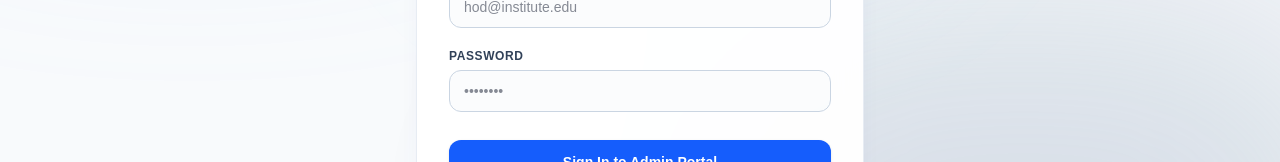
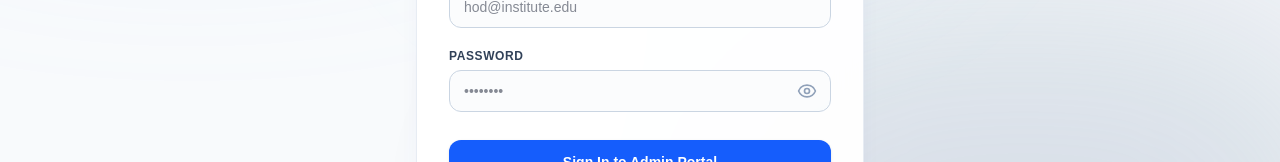
Before and after one commit to Bhardwajjyash/BPIT_Portal, a Next.js app: page /admin/login in a window 1280 px wide. Shown: the part 419-581 px from the top of the page. Built offline with nearby package versions, Linux system fonts and the light colour scheme; no server answers.

Commit message:
changed login page

```diff
--- a/src/app/actions.js
+++ b/src/app/actions.js
@@ -16,7 +16,7 @@ export async function loginUser(prevState,formData) {
   const student = await prisma.student.findUnique({ where: { email } });
 
   if (!student || student.passwordHash !== password) {
-    return { error: "Invalid email or password. Please contact Developer." };
+    return { error: "Invalid email or password." };
   }
 
   const cookieStore = await cookies();
@@ -39,7 +39,7 @@ export async function loginFaculty(prevState,formData) {
   const faculty = await prisma.faculty.findUnique({ where: { email } });
 
   if (!faculty || faculty.passwordHash !== password) {
-    return { error: "Invalid email or password. Please contact Developer." };
+    return { error: "Invalid email or password." };
   }
 
   const cookieStore = await cookies();
@@ -695,7 +695,7 @@ export async function loginAdmin(prevState,formData) {
   const admin = await prisma.admin.findUnique({ where: { email } });
 
   if (!admin || admin.passwordHash !== password) {
-    return { error: "Invalid email or password. Please contact Developer." };
+    return { error: "Invalid email or password." };
   }
 
   const cookieStore = await cookies();
--- a/src/app/admin/login/page.js
+++ b/src/app/admin/login/page.js
@@ -1,40 +1,28 @@
 "use client";
-import { useActionState } from "react";
+import { useActionState, useState } from "react";
 import Image from "next/image";
 import Link from "next/link";
 import { loginAdmin } from "@/app/actions";
-import { AlertCircle } from "lucide-react";
+import { AlertCircle, Eye, EyeOff } from "lucide-react";
 
 export default function AdminLoginPage() {
   const [state, formAction, isPending] = useActionState(loginAdmin, null);
+  const [showPassword, setShowPassword] = useState(false); // ✅ Added state for password
 
   return (
     <div className="relative min-h-screen flex flex-col justify-center items-center p-4 sm:p-6 lg:p-8 bg-slate-50 overflow-hidden">
 
-      {/* --- BACKGROUND DECORATIVE ELEMENTS --- */}
       <div className="absolute inset-0 z-0 pointer-events-none overflow-hidden">
-        {/* Top left blue glow */}
         <div className="absolute -top-[20%] -left-[10%] w-[50%] h-[50%] rounded-full bg-blue-300/30 blur-[120px]" />
-        {/* Bottom right slate glow */}
         <div className="absolute top-[50%] -right-[10%] w-[60%] h-[60%] rounded-full bg-slate-400/30 blur-[120px]" />
-        {/* Center top cyan glow */}
         <div className="absolute top-[10%] left-[40%] w-[30%] h-[30%] rounded-full bg-cyan-200/40 blur-[100px]" />
       </div>
 
-      {/* --- MAIN CONTENT (Elevated above background) --- */}
       <div className="relative z-10 flex flex-col items-center w-full max-w-md mx-auto">
 
-        {/* Branding Header */}
         <div className="flex flex-col items-center text-center mb-8">
           <div className="relative mb-4 w-34 h-14 rounded-xl overflow-hidden bg-white/80 backdrop-blur-sm border border-slate-200/60 shadow-sm flex items-center justify-center p-1 flex-shrink-0">
-            <Image
-              src="/logo1.jpeg"
-              alt="BPIT Logo"
-              fill
-              sizes="(max-width: 768px) 100vw, 150px"
-              className="object-contain p-1"
-              priority
-            />
+            <Image src="/logo1.jpeg" alt="BPIT Logo" fill sizes="(max-width: 768px) 100vw, 150px" className="object-contain p-1" priority />
           </div>
           <h1 className="text-3xl font-extrabold text-slate-900 tracking-tight drop-shadow-sm">
             HOD / Admin Portal
@@ -44,9 +32,7 @@ export default function AdminLoginPage() {
           </p>
         </div>
 
-        {/* Login Card */}
         <div className="bg-white/95 backdrop-blur-md rounded-2xl shadow-xl shadow-blue-900/5 border border-slate-200/80 w-full overflow-hidden">
-          {/* Subtle decorative gradient line */}
           <div className="h-1.5 bg-gradient-to-r from-blue-600 via-cyan-500 to-blue-600 w-full" />
 
           <div className="p-6 sm:p-8">
@@ -55,7 +41,6 @@ export default function AdminLoginPage() {
               <p className="text-slate-500 text-sm font-medium mt-1">Manage institute and faculty settings</p>
             </div>
 
-            {/* ✅ Error Box Moved Here: Above the form inputs */}
             {state?.error && (
               <div className="mb-6 p-3 bg-rose-50 border border-rose-200 text-rose-700 text-sm font-bold rounded-xl flex items-center gap-2 shadow-sm animate-in fade-in slide-in-from-top-2">
                 <AlertCircle className="w-5 h-5 shrink-0" />
@@ -63,7 +48,6 @@ export default function AdminLoginPage() {
               </div>
             )}
 
-            {/* ✅ EXACTLY ONE FORM TAG connected to formAction */}
             <form action={formAction} className="space-y-5">
               <div>
                 <label className="block text-xs font-bold uppercase tracking-wider text-slate-700 mb-1.5">
@@ -82,16 +66,26 @@ export default function AdminLoginPage() {
                 <label className="block text-xs font-bold uppercase tracking-wider text-slate-700 mb-1.5">
                   Password
                 </label>
-                <input
-                  type="password"
-                  name="password"
-                  required
-                  className="w-full px-3.5 py-2.5 text-slate-900 bg-slate-50/50 border border-slate-300 rounded-xl focus:bg-white focus:ring-2 focus:ring-blue-500 focus:border-blue-500 outline-none transition-all text-sm font-medium hover:border-slate-400"
-                  placeholder="••••••••"
-                />
+                {/* ✅ Added relative wrapper and toggle button */}
+                <div className="relative">
+                  <input
+                    type={showPassword ? "text" : "password"}
+                    name="password"
+                    required
+                    className="w-full px-3.5 py-2.5 pr-12 text-slate-900 bg-slate-50/50 border border-slate-300 rounded-xl focus:bg-white focus:ring-2 focus:ring-blue-500 focus:border-blue-500 outline-none transition-all text-sm font-medium hover:border-slate-400"
+                    placeholder="••••••••"
+                  />
+                  <button
+                    type="button"
+                    onClick={() => setShowPassword(!showPassword)}
+                    className="absolute inset-y-0 right-0 flex items-center pr-3.5 text-slate-400 hover:text-slate-600 transition-colors focus:outline-none"
+                    tabIndex="-1"
+                  >
+                    {showPassword ? <EyeOff className="w-5 h-5" /> : <Eye className="w-5 h-5" />}
+                  </button>
+                </div>
               </div>
 
-              {/* Added disabled states while loading */}
               <button
                 type="submit"
                 disabled={isPending}
@@ -101,18 +95,13 @@ export default function AdminLoginPage() {
               </button>
             </form>
 
-            {/* Optional Redirect Link */}
             <div className="mt-6 pt-5 border-t border-slate-100 text-center">
-              <Link
-                href="/login"
-                className="text-sm font-bold text-slate-500 hover:text-slate-900 transition-colors"
-              >
+              <Link href="/login" className="text-sm font-bold text-slate-500 hover:text-slate-900 transition-colors">
                 &larr; Back to Student Login
               </Link>
             </div>
           </div>
         </div>
-
       </div>
     </div>
   );
--- a/src/app/faculty/login/page.js
+++ b/src/app/faculty/login/page.js
@@ -1,40 +1,28 @@
 "use client";
-import { useActionState } from "react";
+import { useActionState, useState } from "react";
 import Image from "next/image";
 import Link from "next/link";
 import { loginFaculty } from "@/app/actions";
-import { AlertCircle } from "lucide-react";
+import { AlertCircle, Eye, EyeOff } from "lucide-react";
 
 export default function FacultyLoginPage() {
   const [state, formAction, isPending] = useActionState(loginFaculty, null);
+  const [showPassword, setShowPassword] = useState(false); // ✅ Added state for password
 
   return (
     <div className="relative min-h-screen flex flex-col justify-center items-center p-4 sm:p-6 lg:p-8 bg-slate-50 overflow-hidden">
 
-      {/* --- BACKGROUND DECORATIVE ELEMENTS --- */}
       <div className="absolute inset-0 z-0 pointer-events-none overflow-hidden">
-        {/* Top left purple glow */}
         <div className="absolute -top-[20%] -left-[10%] w-[50%] h-[50%] rounded-full bg-purple-300/30 blur-[120px]" />
-        {/* Bottom right indigo/fuchsia glow */}
         <div className="absolute top-[50%] -right-[10%] w-[60%] h-[60%] rounded-full bg-indigo-300/30 blur-[120px]" />
-        {/* Center top violet glow */}
         <div className="absolute top-[10%] left-[40%] w-[30%] h-[30%] rounded-full bg-violet-200/40 blur-[100px]" />
       </div>
 
-      {/* --- MAIN CONTENT (Elevated above background) --- */}
       <div className="relative z-10 flex flex-col items-center w-full max-w-md mx-auto">
 
-        {/* Branding Header */}
         <div className="flex flex-col items-center text-center mb-8">
           <div className="relative mb-4 w-34 h-14 rounded-xl overflow-hidden bg-white/80 backdrop-blur-sm border border-slate-200/60 shadow-sm flex items-center justify-center p-1 flex-shrink-0">
-            <Image
-              src="/logo1.jpeg"
-              alt="BPIT Logo"
-              fill
-              sizes="(max-width: 768px) 100vw, 150px"
-              className="object-contain p-1"
-              priority
-            />
+            <Image src="/logo1.jpeg" alt="BPIT Logo" fill sizes="(max-width: 768px) 100vw, 150px" className="object-contain p-1" priority />
           </div>
           <h1 className="text-3xl font-extrabold text-slate-900 tracking-tight drop-shadow-sm">
             Faculty & Mentor Portal
@@ -44,9 +32,7 @@ export default function FacultyLoginPage() {
           </p>
         </div>
 
-        {/* Login Card */}
         <div className="bg-white/95 backdrop-blur-md rounded-2xl shadow-xl shadow-purple-900/5 border border-slate-200/80 w-full overflow-hidden">
-          {/* Subtle decorative gradient line */}
           <div className="h-1.5 bg-gradient-to-r from-purple-600 via-fuchsia-500 to-indigo-600 w-full" />
 
           <div className="p-6 sm:p-8">
@@ -55,7 +41,6 @@ export default function FacultyLoginPage() {
               <p className="text-slate-500 text-sm font-medium mt-1">Review and verify student achievements</p>
             </div>
 
-            {/* ✅ Error Box Moved Here: Above the form inputs */}
             {state?.error && (
               <div className="mb-6 p-3 bg-rose-50 border border-rose-200 text-rose-700 text-sm font-bold rounded-xl flex items-center gap-2 shadow-sm animate-in fade-in slide-in-from-top-2">
                 <AlertCircle className="w-5 h-5 shrink-0" />
@@ -63,7 +48,6 @@ export default function FacultyLoginPage() {
               </div>
             )}
 
-            {/* ✅ EXACTLY ONE FORM TAG connected to formAction */}
             <form action={formAction} className="space-y-5">
               <div>
                 <label className="block text-xs font-bold uppercase tracking-wider text-slate-700 mb-1.5">
@@ -82,16 +66,26 @@ export default function FacultyLoginPage() {
                 <label className="block text-xs font-bold uppercase tracking-wider text-slate-700 mb-1.5">
                   Password
                 </label>
-                <input
-                  type="password"
-                  name="password"
-                  required
-                  className="w-full px-3.5 py-2.5 text-slate-900 bg-slate-50/50 border border-slate-300 rounded-xl focus:bg-white focus:ring-2 focus:ring-purple-500 focus:border-purple-500 outline-none transition-all text-sm font-medium hover:border-slate-400"
-                  placeholder="••••••••"
-                />
+                {/* ✅ Added relative wrapper and toggle button */}
+                <div className="relative">
+                  <input
+                    type={showPassword ? "text" : "password"}
+                    name="password"
+                    required
+                    className="w-full px-3.5 py-2.5 pr-12 text-slate-900 bg-slate-50/50 border border-slate-300 rounded-xl focus:bg-white focus:ring-2 focus:ring-purple-500 focus:border-purple-500 outline-none transition-all text-sm font-medium hover:border-slate-400"
+                    placeholder="••••••••"
+                  />
+                  <button
+                    type="button"
+                    onClick={() => setShowPassword(!showPassword)}
+                    className="absolute inset-y-0 right-0 flex items-center pr-3.5 text-slate-400 hover:text-slate-600 transition-colors focus:outline-none"
+                    tabIndex="-1"
+                  >
+                    {showPassword ? <EyeOff className="w-5 h-5" /> : <Eye className="w-5 h-5" />}
+                  </button>
+                </div>
               </div>
 
-              {/* Added disabled states while loading */}
               <button
                 type="submit"
                 disabled={isPending}
@@ -101,18 +95,13 @@ export default function FacultyLoginPage() {
               </button>
             </form>
 
-            {/* Student Portal Redirect Link */}
             <div className="mt-6 pt-5 border-t border-slate-100 text-center">
-              <Link
-                href="/login"
-                className="text-sm font-bold text-slate-500 hover:text-slate-900 transition-colors"
-              >
+              <Link href="/login" className="text-sm font-bold text-slate-500 hover:text-slate-900 transition-colors">
                 &larr; Back to Student Login
               </Link>
             </div>
           </div>
         </div>
-
       </div>
     </div>
   );
--- a/src/app/login/page.js
+++ b/src/app/login/page.js
@@ -1,30 +1,25 @@
 "use client";
-import { loginUser } from "@/app/actions";
+import { useActionState, useState } from "react";
 import Image from "next/image";
 import Link from "next/link";
-import { AlertCircle } from "lucide-react";
-import { useActionState } from "react";
+import { loginUser } from "@/app/actions";
+import { AlertCircle, Eye, EyeOff } from "lucide-react";
 
 export default function LoginPage() {
   const [state, formAction, isPending] = useActionState(loginUser, null);
+  const [showPassword, setShowPassword] = useState(false); // ✅ Added state for password
 
   return (
     <div className="relative min-h-screen flex flex-col justify-center items-center p-4 sm:p-6 lg:p-8 bg-slate-50 overflow-hidden">
 
       {/* --- BACKGROUND DECORATIVE ELEMENTS --- */}
       <div className="absolute inset-0 z-0 pointer-events-none overflow-hidden">
-        {/* Top left purple glow */}
         <div className="absolute -top-[20%] -left-[10%] w-[50%] h-[50%] rounded-full bg-purple-300/30 blur-[120px]" />
-        {/* Bottom right indigo glow */}
         <div className="absolute top-[50%] -right-[10%] w-[60%] h-[60%] rounded-full bg-indigo-300/30 blur-[120px]" />
-        {/* Center top sky glow */}
         <div className="absolute top-[10%] left-[40%] w-[30%] h-[30%] rounded-full bg-sky-200/40 blur-[100px]" />
       </div>
 
-      {/* --- MAIN CONTENT (Elevated above background) --- */}
       <div className="relative z-10 flex flex-col items-center w-full max-w-md mx-auto">
-
-        {/* Branding Header */}
         <div className="flex flex-col items-center text-center mb-8">
           <div className="relative mb-4 w-34 h-14 rounded-xl overflow-hidden bg-white/80 backdrop-blur-sm border border-slate-200/60 shadow-sm flex items-center justify-center p-1 flex-shrink-0">
             <Image
@@ -44,9 +39,7 @@ export default function LoginPage() {
           </p>
         </div>
 
-        {/* Login Card */}
         <div className="bg-white/95 backdrop-blur-md rounded-2xl shadow-xl shadow-indigo-900/5 border border-slate-200/80 w-full overflow-hidden">
-          {/* Subtle decorative gradient line */}
           <div className="h-1.5 bg-gradient-to-r from-indigo-500 via-purple-500 to-indigo-500 w-full" />
 
           <div className="p-6 sm:p-8">
@@ -55,7 +48,6 @@ export default function LoginPage() {
               <p className="text-slate-500 text-sm font-medium mt-1">Sign in with your institutional credentials</p>
             </div>
 
-            {/* ✅ Error Box Moved Here: Above the form inputs */}
             {state?.error && (
               <div className="mb-6 p-3 bg-rose-50 border border-rose-200 text-rose-700 text-sm font-bold rounded-xl flex items-center gap-2 shadow-sm animate-in fade-in slide-in-from-top-2">
                 <AlertCircle className="w-5 h-5 shrink-0" />
@@ -63,7 +55,6 @@ export default function LoginPage() {
               </div>
             )}
 
-            {/* ✅ EXACTLY ONE FORM TAG connected to formAction */}
             <form action={formAction} className="space-y-5">
               <div>
                 <label className="block text-xs font-bold uppercase tracking-wider text-slate-700 mb-1.5">
@@ -82,16 +73,26 @@ export default function LoginPage() {
                 <label className="block text-xs font-bold uppercase tracking-wider text-slate-700 mb-1.5">
                   Password <span className="text-rose-600">*</span>
                 </label>
-                <input
-                  type="password"
-                  name="password"
-                  required
-                  className="w-full px-3.5 py-2.5 text-slate-900 bg-slate-50/50 border border-slate-300 rounded-xl focus:bg-white focus:ring-2 focus:ring-indigo-500 focus:border-indigo-500 outline-none transition-all text-sm font-medium hover:border-slate-400"
-                  placeholder="••••••••"
-                />
+                {/* ✅ Added relative wrapper and toggle button */}
+                <div className="relative">
+                  <input
+                    type={showPassword ? "text" : "password"}
+                    name="password"
+                    required
+                    className="w-full px-3.5 py-2.5 pr-12 text-slate-900 bg-slate-50/50 border border-slate-300 rounded-xl focus:bg-white focus:ring-2 focus:ring-indigo-500 focus:border-indigo-500 outline-none transition-all text-sm font-medium hover:border-slate-400"
+                    placeholder="••••••••"
+                  />
+                  <button
+                    type="button"
+                    onClick={() => setShowPassword(!showPassword)}
+                    className="absolute inset-y-0 right-0 flex items-center pr-3.5 text-slate-400 hover:text-slate-600 transition-colors focus:outline-none"
+                    tabIndex="-1"
+                  >
+                    {showPassword ? <EyeOff className="w-5 h-5" /> : <Eye className="w-5 h-5" />}
+                  </button>
+                </div>
               </div>
 
-              {/* Added disabled states while loading */}
               <button
                 type="submit"
                 disabled={isPending}
@@ -101,31 +102,22 @@ export default function LoginPage() {
               </button>
             </form>
 
-            {/* Other Portals Redirect Links */}
             <div className="mt-6 pt-5 border-t border-slate-100 text-center space-y-3">
               <p className="text-sm text-slate-500 font-medium">
                 Are you a mentor?{" "}
-                <Link
-                  href="/faculty/login"
-                  className="font-bold text-indigo-600 hover:text-indigo-800 transition-colors"
-                >
+                <Link href="/faculty/login" className="font-bold text-indigo-600 hover:text-indigo-800 transition-colors">
                   Login as Faculty &rarr;
                 </Link>
               </p>
               <p className="text-sm text-slate-500 font-medium">
                 Institute Administrator?{" "}
-                <Link
-                  href="/admin/login"
-                  className="font-bold text-blue-600 hover:text-blue-800 transition-colors"
-                >
+                <Link href="/admin/login" className="font-bold text-blue-600 hover:text-blue-800 transition-colors">
                   Login as Admin &rarr;
                 </Link>
               </p>
             </div>
-
           </div>
         </div>
-
       </div>
     </div>
   );
```
